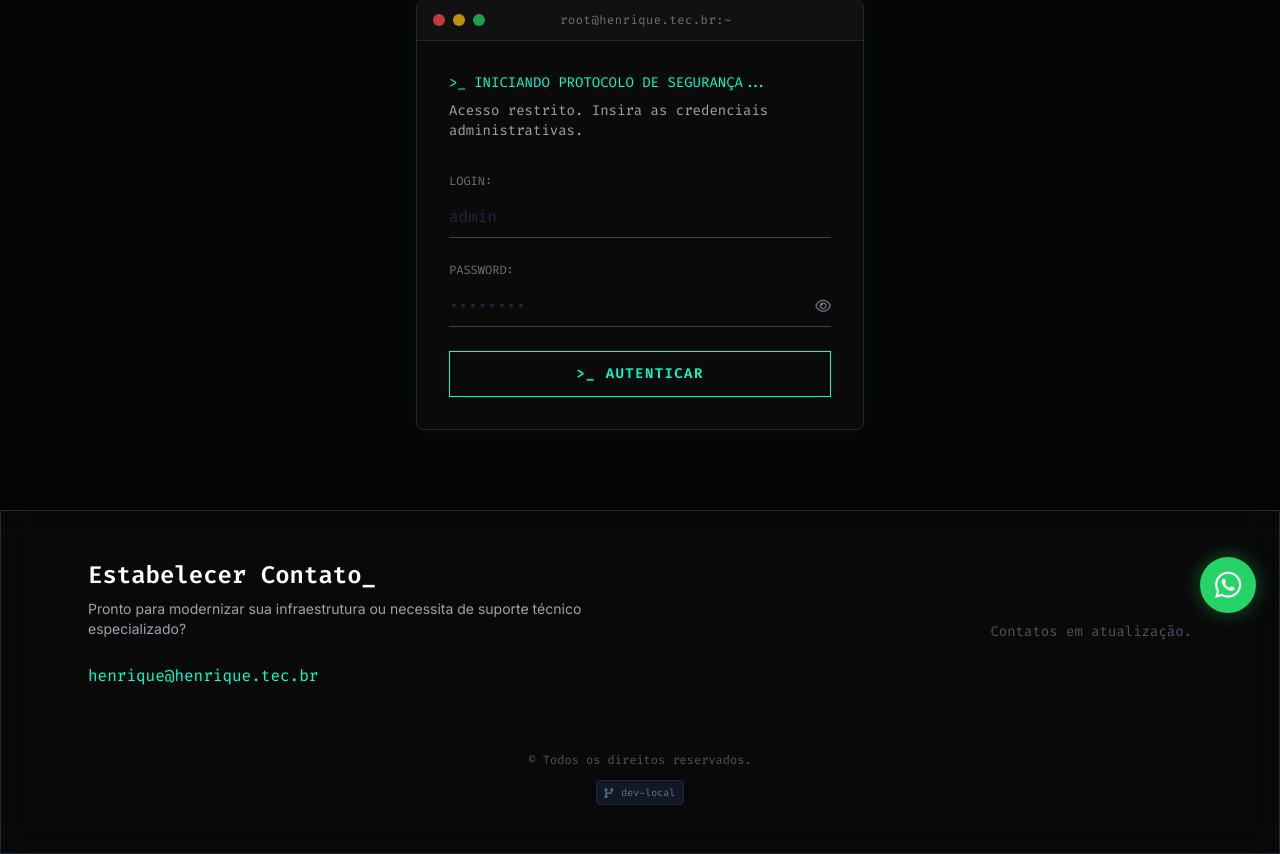
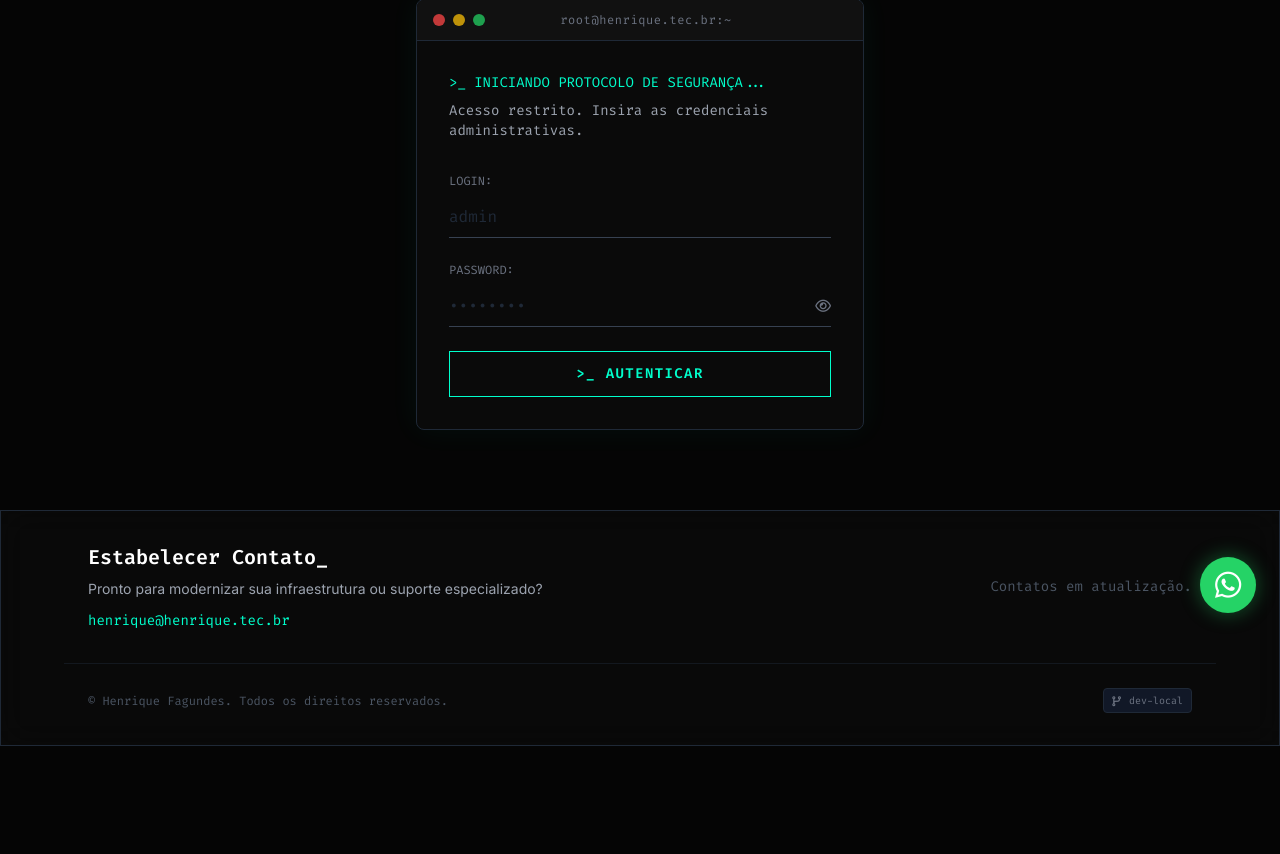
Before and after one commit to AprendendoLinux/henrique.tec.br, a FastAPI app: page /admin in a window 1280 px wide. Shown: the part 159-1013 px from the top of the page. After the commit the page ends 905 px from the top, so only its background shows below. Run offline with FastAPI, Linux system fonts and the light colour scheme; data that the repository does not hold is empty; some libraries are stand-ins or nearby versions.

Commit message:
Rodapé estilizado

```diff
--- a/templates/base.html
+++ b/templates/base.html
@@ -46,7 +46,7 @@
         .glass-card {
             background: rgba(255, 255, 255, 0.02);
             backdrop-filter: blur(16px);
-            -webkit-backdrop-filter: blur(16px); /* FIX: Força o efeito de vidro no iPhone/iPad */
+            -webkit-backdrop-filter: blur(16px);
             border: 1px solid rgba(255, 255, 255, 0.05);
             transition: transform 0.3s ease, border-color 0.3s ease;
         }
@@ -95,21 +95,21 @@
         {% block content %}{% endblock %}
     </main>
 
-    <footer id="contato" class="w-full border-t border-gray-800 mt-auto py-12 glass-card">
-        <div class="max-w-6xl mx-auto px-6 grid md:grid-cols-2 gap-8 items-center text-center md:text-left">
+    <footer id="contato" class="w-full border-t border-gray-800 mt-auto py-8 glass-card">
+        <div class="max-w-6xl mx-auto px-6 grid md:grid-cols-2 gap-6 items-center text-center md:text-left">
             <div>
-                <h2 class="text-2xl font-bold font-mono text-white mb-2">Estabelecer Contato_</h2>
-                <p class="text-gray-400 text-sm mb-6">Pronto para modernizar sua infraestrutura ou necessita de suporte técnico especializado?</p>
-                <a href="mailto:henrique@henrique.tec.br" class="text-neon font-mono hover:underline inline-block mb-4">henrique@henrique.tec.br</a>
+                <h2 class="text-xl font-bold font-mono text-white mb-2">Estabelecer Contato_</h2>
+                <p class="text-gray-400 text-sm mb-2">Pronto para modernizar sua infraestrutura ou suporte especializado?</p>
+                <a href="mailto:henrique@henrique.tec.br" class="text-neon font-mono text-sm hover:underline inline-block">henrique@henrique.tec.br</a>
             </div>
 
-            <div class="flex flex-wrap justify-center md:justify-end gap-3">
+            <div class="flex flex-wrap justify-center md:justify-end gap-4 mt-6 md:mt-0">
                 {% for contato in contatos %}
-                <a href="{{ contato.url }}" target="_blank" class="px-4 py-3 bg-gray-900 border border-transparent rounded-lg text-gray-400 {{ contato.cor_hover }} transition flex items-center">
+                <a href="{{ contato.url }}" target="_blank" title="{{ contato.nome }}"
+                   class="w-12 h-12 bg-gray-900 border border-gray-800 rounded-full text-gray-400 {{ contato.cor_hover }} hover:scale-110 transition-all duration-300 flex items-center justify-center group">
                     {% if contato.icone %}
-                        <i class="{{ contato.icone }} text-lg mr-2"></i>
+                        <i class="{{ contato.icone }} text-xl group-hover:drop-shadow-[0_0_8px_currentColor] transition-all"></i>
                     {% endif %}
-                    <span class="font-mono text-sm">{{ contato.nome }}</span>
                 </a>
                 {% else %}
                 <span class="text-gray-600 font-mono text-sm">Contatos em atualização.</span>
@@ -117,8 +117,8 @@
             </div>
         </div>
 
-        <div class="text-center mt-12 flex flex-col items-center gap-3">
-            <p class="text-gray-600 font-mono text-xs">&copy; Todos os direitos reservados.</p>
+        <div class="max-w-6xl mx-auto px-6 mt-8 pt-6 border-t border-gray-800/50 flex flex-col md:flex-row justify-between items-center gap-4">
+            <p class="text-gray-600 font-mono text-xs">&copy; Henrique Fagundes. Todos os direitos reservados.</p>
 
             <div class="inline-flex items-center px-2 py-1 bg-gray-900 border border-gray-800 rounded font-mono text-[10px] text-gray-500 hover:border-neon hover:text-neon transition cursor-default">
                 <i class="fa-solid fa-code-branch mr-2"></i>
@@ -139,13 +139,11 @@
         const menu = document.getElementById('menu-links');
         const links = menu.querySelectorAll('a');
 
-        // Abre/fecha o menu ao clicar no botão hambúrguer
         btn.addEventListener('click', () => {
             menu.classList.toggle('hidden');
             menu.classList.toggle('flex');
         });
 
-        // Fecha o menu automaticamente ao clicar em qualquer link (Modo Mobile)
         links.forEach(link => {
             link.addEventListener('click', () => {
                 if (!menu.classList.contains('hidden')) {
```
